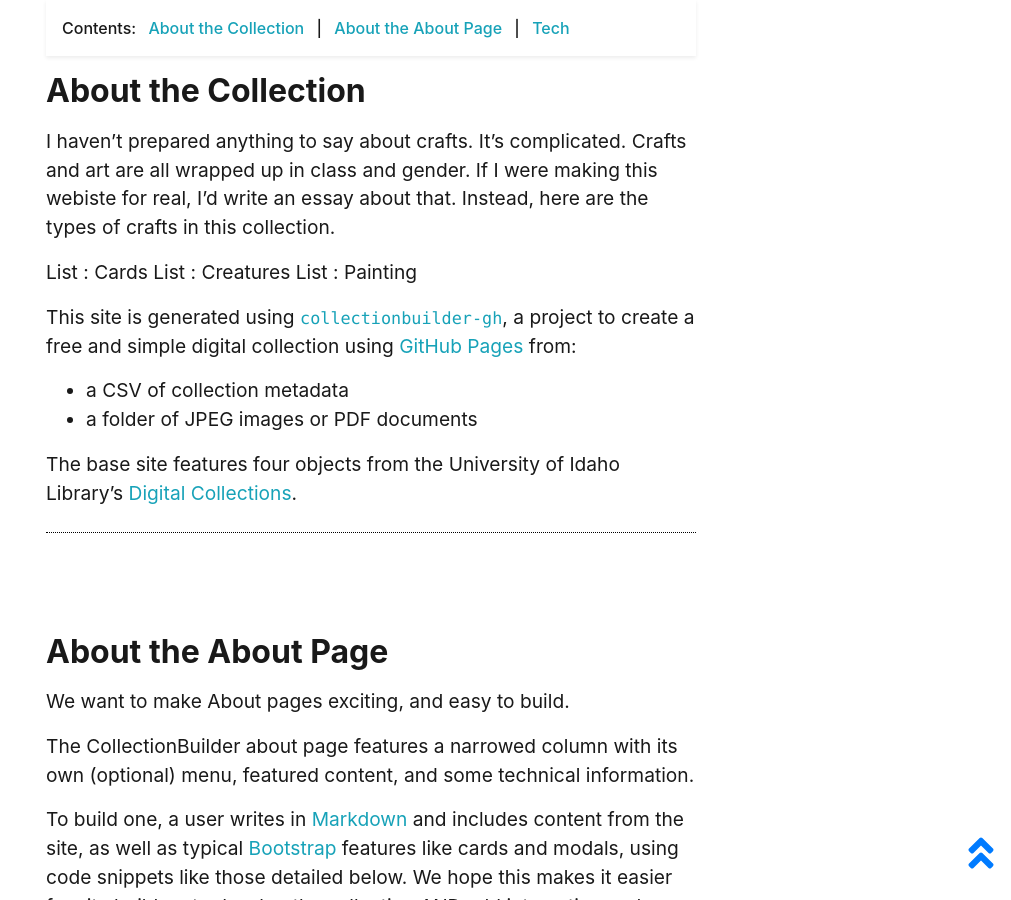
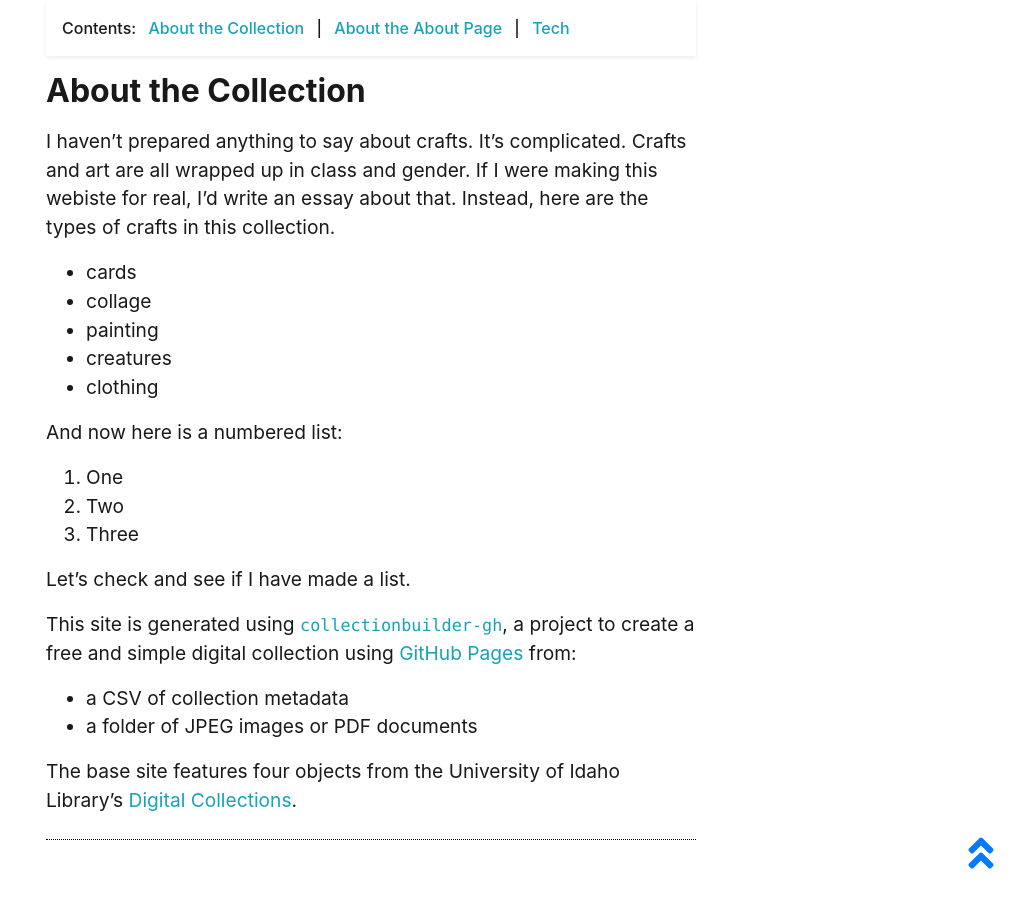
Before and after one commit to CadyFavazzo/cadycrafts, a Jekyll site: the page built from pages/about.md, in a window 1280 px wide and 900 px high, scrolled down 717 px. Shown: the whole window, without its empty margins (269-1280 px from the left). Built offline with Jekyll 4.4.1, drawn with Linux system fonts in a browser that asks for light colours.

Commit message:
lists again

```diff
--- a/pages/about.md
+++ b/pages/about.md
@@ -24,9 +24,19 @@ Crafts and art are all wrapped up in class and gender.
 If I were making this webiste for real, I'd write an essay about that.
 Instead, here are the types of crafts in this collection.
 
-List : Cards
-List : Creatures
-List : Painting
+- cards
+- collage
+- painting
+- creatures
+- clothing
+
+And now here is a numbered list:
+
+1. One
+2. Two
+3. Three
+
+Let's check and see if I have made a list.
 
 
 This site is generated using [`collectionbuilder-gh`](https://collectionbuilding.github.io/gh/), a project to create a free and simple digital collection using [GitHub Pages](https://pages.github.com/) from:
```
